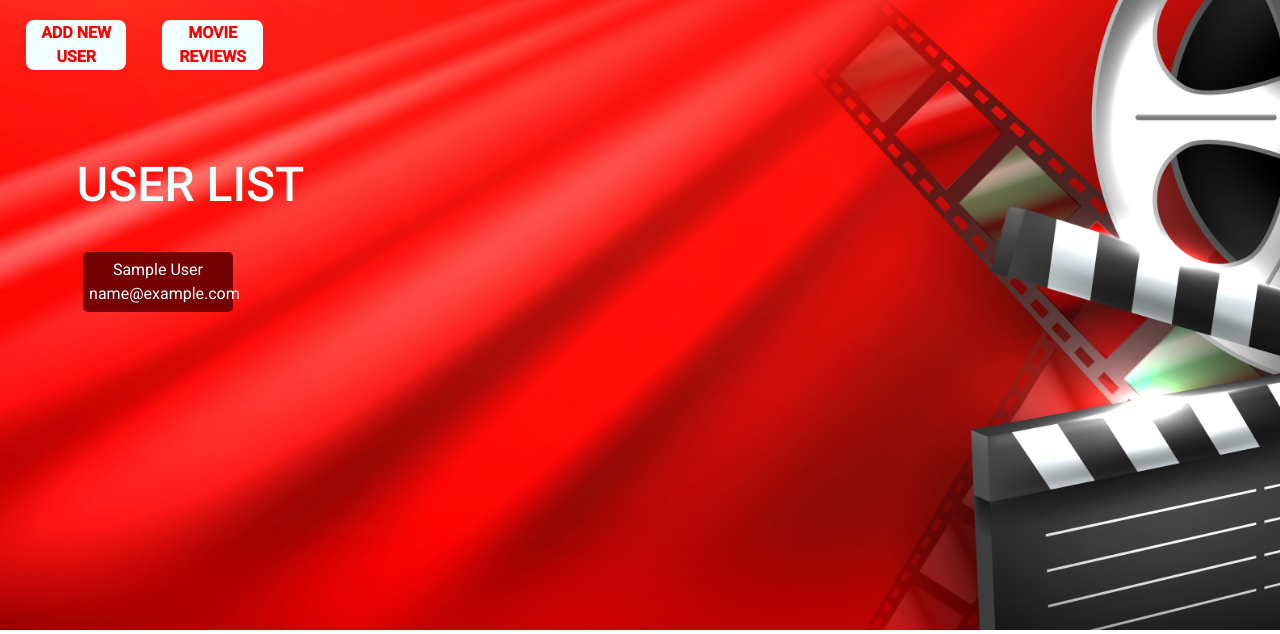
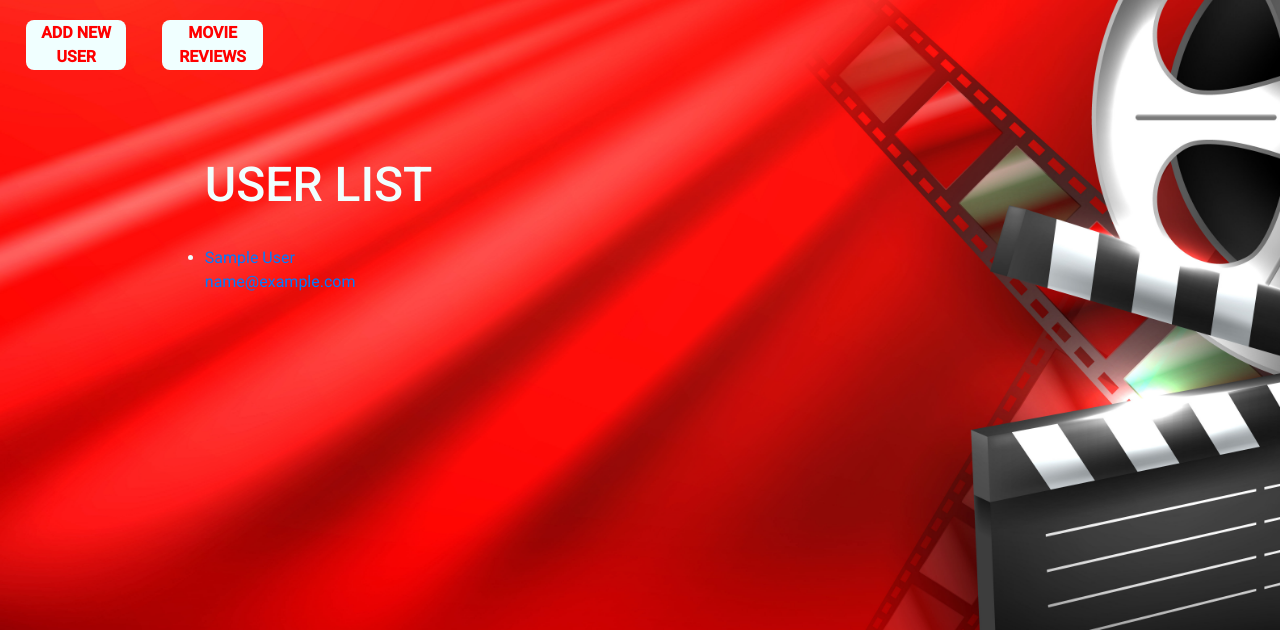
Before and after one commit to Viki12MK/MovieWebApp-Phase5, a Flask app: page /users in a window 1280 px wide. Shown: the part 161-795 px from the top of the page. Run offline with Flask 3, Linux system fonts and the light colour scheme; tables that the repository leaves empty hold one stand-in row (values such as "Sample post"); some libraries are stand-ins or nearby versions.

Commit message:
Update users-style.css

```diff
--- a/static/users-style.css
+++ b/static/users-style.css
@@ -10,7 +10,6 @@
 #new_user, #movie_reviews, #delete-user-btn {
     width: 10%;
     margin: 5px;
-
 }
 
 #new_user button, #movie_reviews button {
@@ -28,47 +27,37 @@
     box-shadow: 2px 2px 5px black;
 }
 
-#delete-user-btn {
-    width: 20%;
-}
-
-#delete-user-btn button {
-    width:100%;
-    height: 30px;
-    border: none;
-    color: red;
-    border-radius: 5px;
-    font-weight: 600;
-}
-
-#delete-user-btn button:hover {
-    box-shadow: 2px 2px 5px black;
-}
 .users-section {
-    width: 60%;
+    width: 80%;
     min-height: 550px;
     padding: 6%;
-    color:azure;
+    color: azure;
+    margin: auto;
 }
 
 .users-section h1 {
     font-size: 3em;
 }
 
-.users-section ul {
-    list-style-type: none;
+.row {
+    margin-top: 20px;
 }
 
-.users-section ul li {
-    width: 150px;
-    padding: 1%;
-    margin: 1%;
-    background-color: rgb(117, 3, 3);
-    border-radius: 5px;
+.user-card {
+    background: #fafafa;
+    border-radius: 8px;
+    padding: 10px;
+    margin-bottom: 20px;
     text-align: center;
+
 }
 
-.users-section ul li a {
-    color: azure;
+.user-card:hover {
+    box-shadow: 2px 2px 5px black;
+}
+
+.user-card a {
+    color: red;
     text-decoration: none;
+
 }
```
